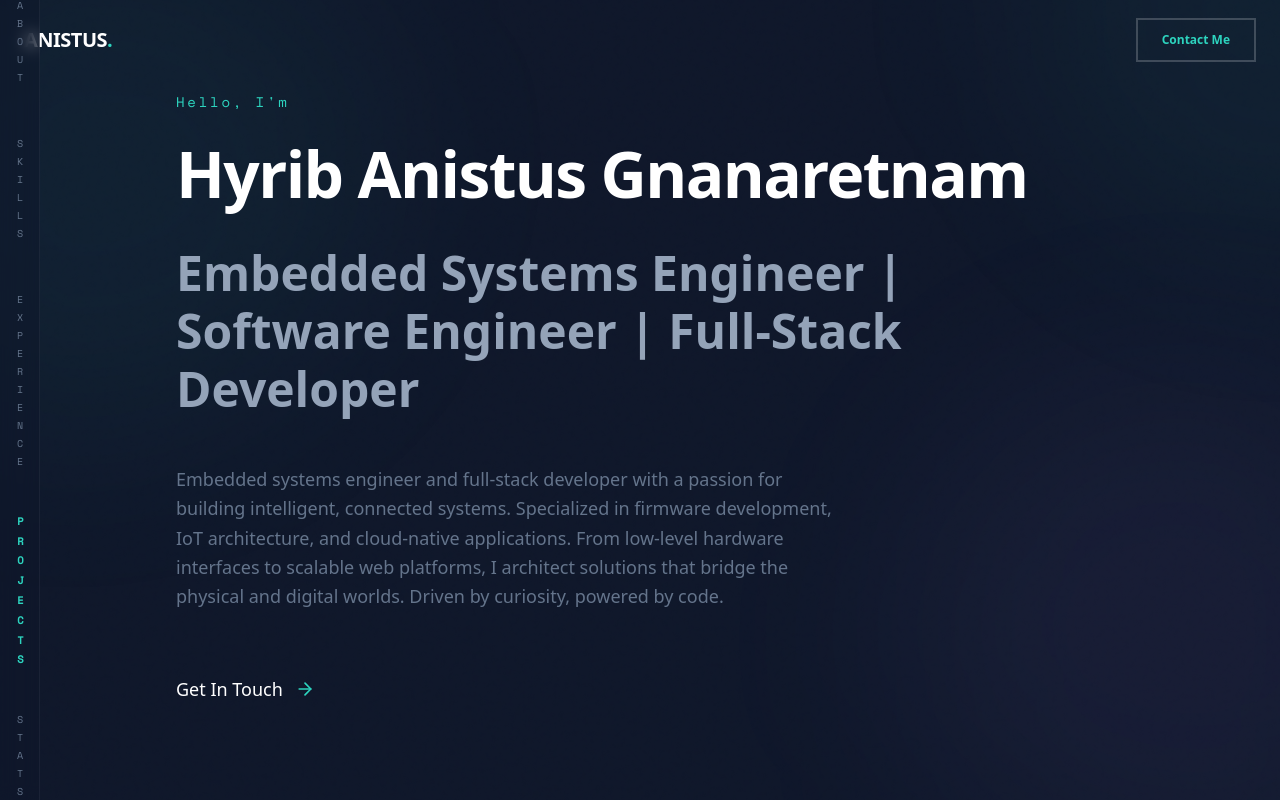
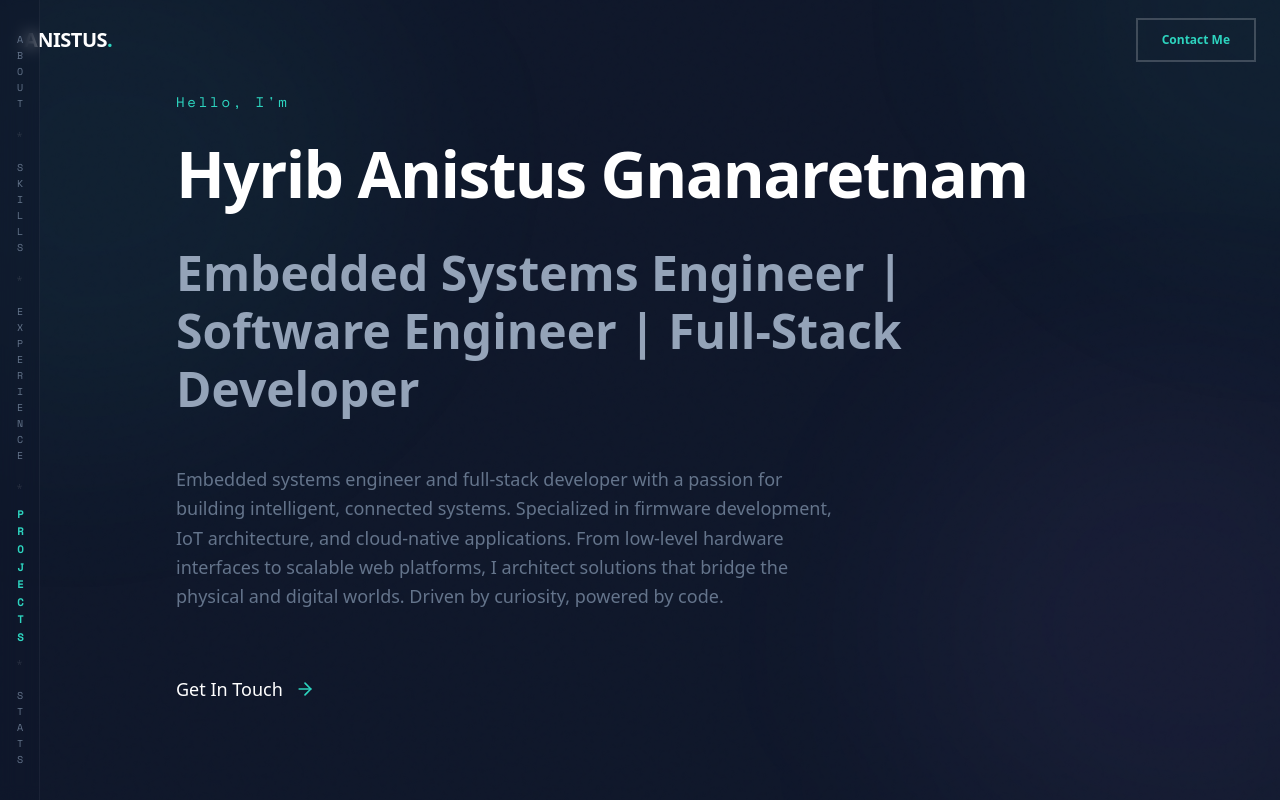
Before and after one commit to Anistus-H/portfolio-site, a Next.js app: page / in a window 1280 px wide. Shown: the top 800 px of the page. Built offline with nearby package versions, Linux system fonts and the light colour scheme.

Commit message:
style: update sidebar

```diff
--- a/components/ui/MainLayout.tsx
+++ b/components/ui/MainLayout.tsx
@@ -44,15 +44,14 @@ export const MainLayout: React.FC<MainLayoutProps> = ({ children }) => {
 
     return (
         <div className="min-h-screen bg-bg-primary text-text-primary">
-            {/* Slim Vertical Nav (Left) */}
-            <div className="hidden lg:flex fixed left-0 top-0 bottom-0 w-10 border-r border-white/5 flex-col items-center justify-center py-24 z-60 bg-bg-primary/50 backdrop-blur-sm gap-12">
-                {navItems.map((item) => (
+            <div className="hidden lg:flex fixed left-0 top-0 bottom-0 w-10 border-r border-white/5 flex-col items-center justify-center py-24 z-60 bg-bg-primary/50 backdrop-blur-sm gap-4">
+                {navItems.map((item, index) => (
+                    <React.Fragment key={item.name}>
                         <a
-                        key={item.name}
                             href={item.href}
                             style={{ writingMode: 'vertical-rl', textOrientation: 'upright' }}
                             className={`
-                            text-[10px] font-mono tracking-[0.3em] uppercase transition-all duration-300 py-4
+                                text-[10px] font-mono tracking-widest uppercase transition-all duration-300 py-2
                                 ${activeSection === item.href.substring(1)
                                     ? 'text-neon-cyan font-bold scale-110'
                                     : 'text-text-muted hover:text-white hover:scale-105'
@@ -61,6 +60,10 @@ export const MainLayout: React.FC<MainLayoutProps> = ({ children }) => {
                         >
                             {item.name}
                         </a>
+                        {index < navItems.length - 1 && (
+                            <span className="text-white/20 text-[10px] select-none opacity-50">*</span>
+                        )}
+                    </React.Fragment>
                 ))}
             </div>
 
```
Lines whose indentation alone changed are shown as unchanged.
